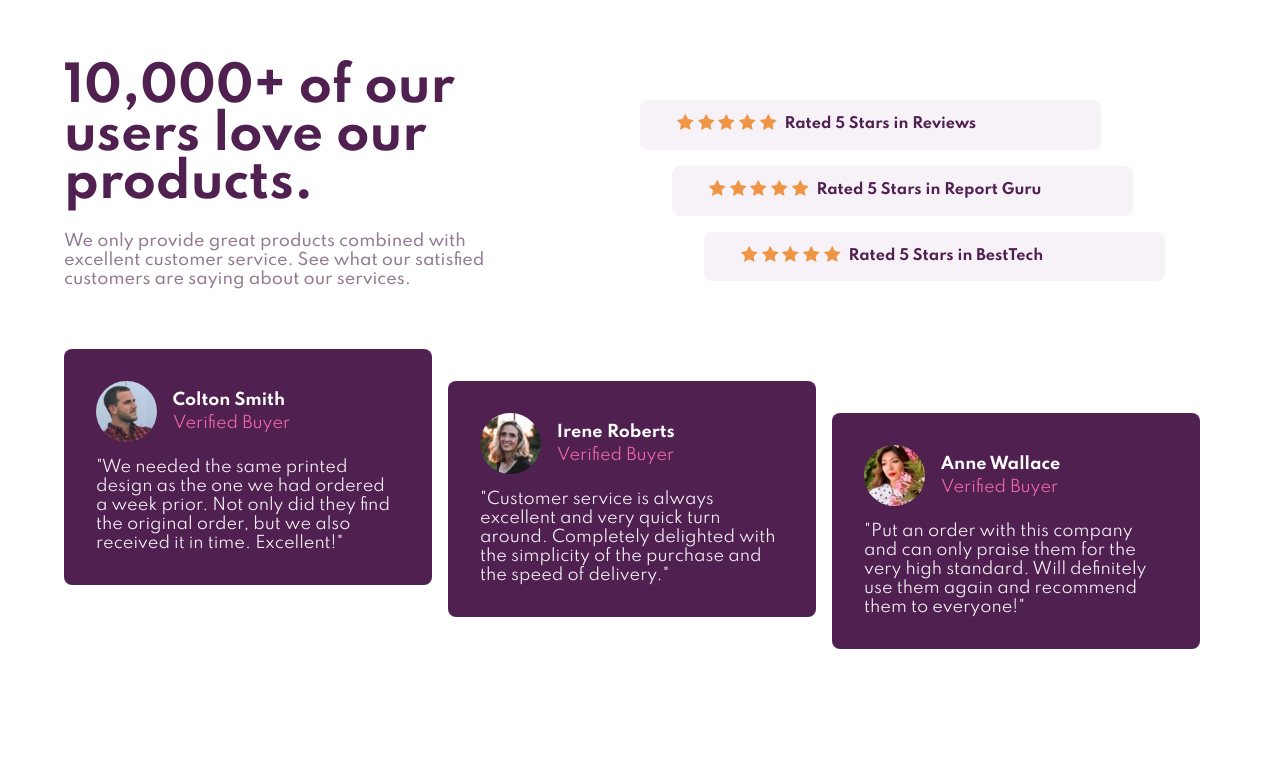
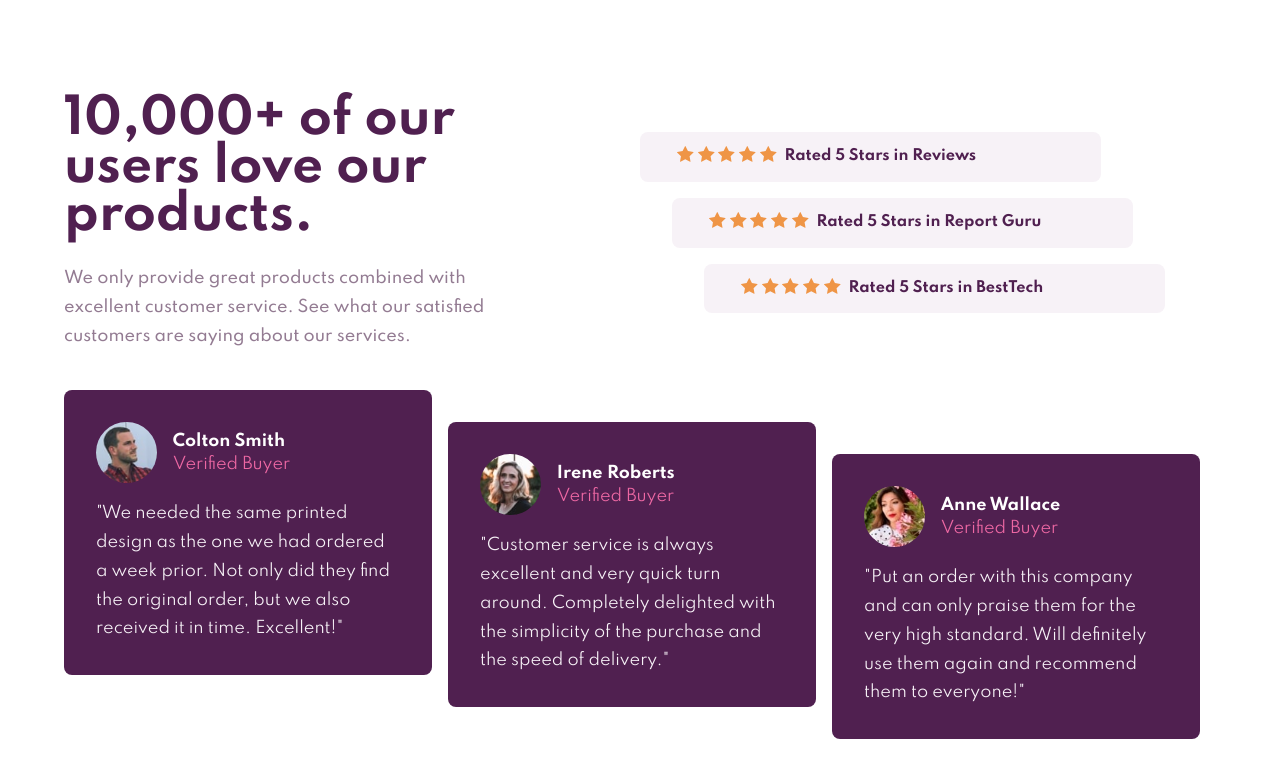
Before and after one commit to SaifN97/Social-proof-section, a plain HTML site: page index.html in a window 1280 px wide. Drawn offline with Linux system fonts and the light colour scheme.

Commit message:
line-heights

```diff
--- a/styles/_mobile.scss
+++ b/styles/_mobile.scss
@@ -1,6 +1,6 @@
 main {
   width: 90%;
-  margin: 4rem auto;
+  margin: 6rem auto;
 }
 
 .heading {
@@ -14,6 +14,7 @@ main {
     color: $Dark-Grayish-Magenta;
     font-weight: 500;
     margin: 1.5rem 0;
+    line-height: 1.8;
   }
 }
 
@@ -72,6 +73,7 @@ main {
     .card-body {
       color: $Light-Grayish-Magenta;
       padding-top: 1em;
+      line-height: 1.8;
     }
   }
 }
```
Also changed, not shown: styles/styles.css, 1 other file.
